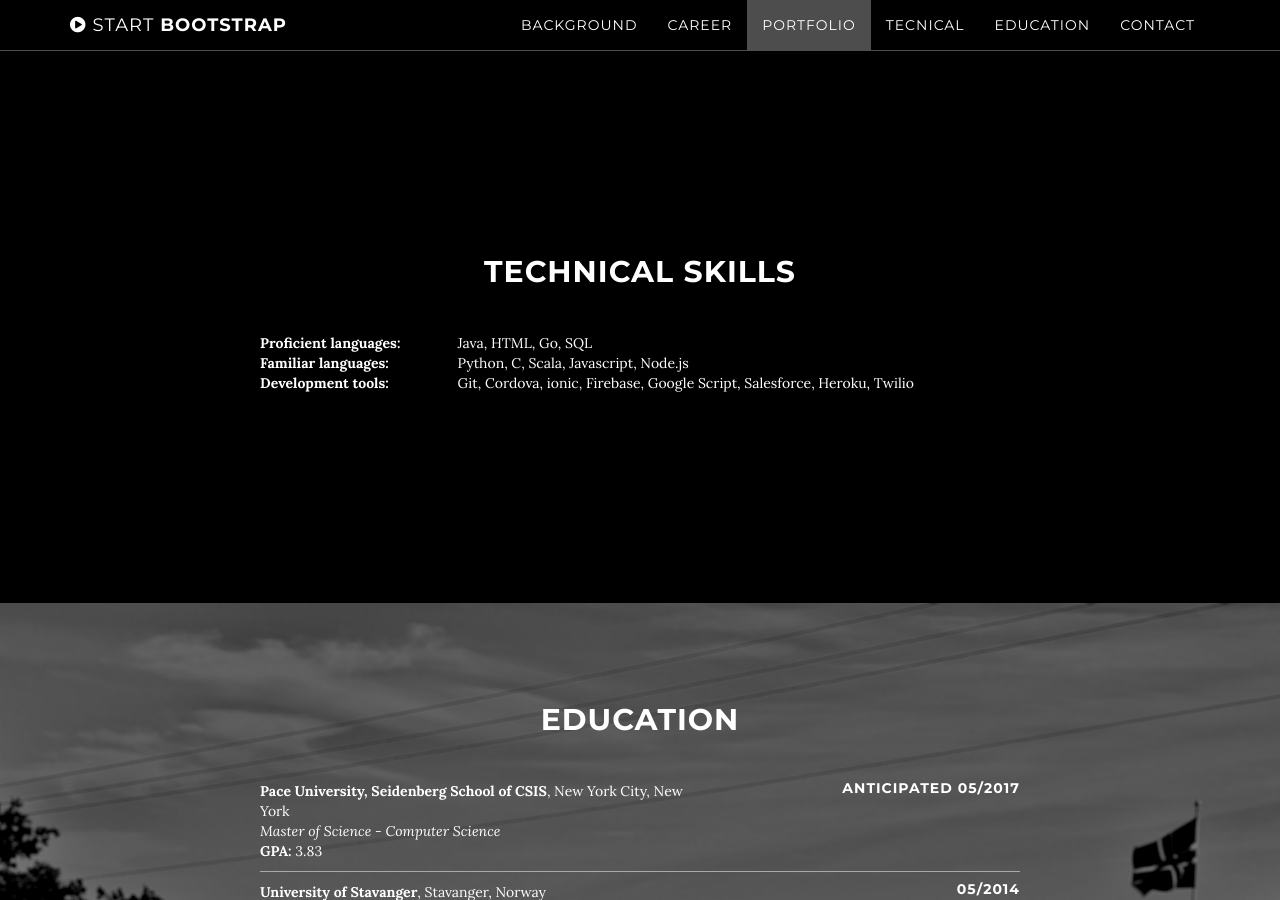
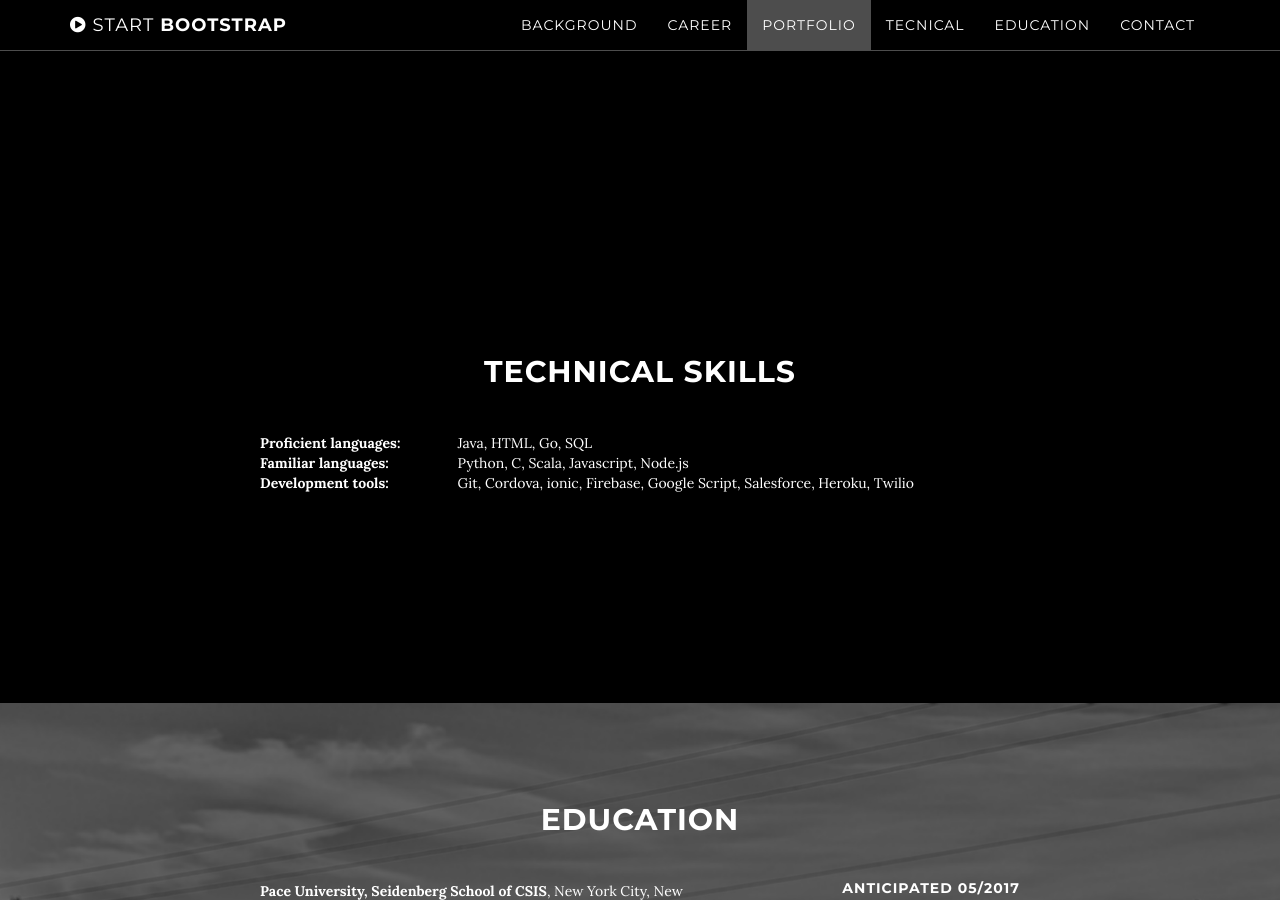
Before and after one commit to jangerhard/jangerhard.github.io, a Jekyll site: the page built from index.html, in a window 1280 px wide and 900 px high, scrolled down 3446 px. Built offline with Jekyll 4.4.1, drawn with Linux system fonts in a browser that asks for light colours.

Commit message:
Fixed padding in portfolio

```diff
--- a/_includes/career.html
+++ b/_includes/career.html
@@ -38,4 +38,5 @@
                 </div>
             </div>
         </div>
+    </div>
 </section>
--- a/_includes/css/grayscale.css
+++ b/_includes/css/grayscale.css
@@ -267,6 +267,7 @@ padding: 10px 0px;
 }
 
 .portfolio {
+    padding-bottom: 100px;
     margin-right: 100px;
     margin-left: 100px;
 }
--- a/_includes/portfolio.html
+++ b/_includes/portfolio.html
@@ -1,6 +1,5 @@
 <!-- career Section -->
-<section id="portfolio" class="content-section text-center">
-    <div class="container">
+<section id="portfolio" class=" container content-section text-center">
     <div class="portfolio">
         <div class="row">
             <div class="col-lg-10 col-lg-offset-1 text-center">
@@ -23,6 +22,5 @@
         </div>
         <!-- /.row -->
     </div>
-    </div>
     <!-- /.container -->
 </section>
```
Lines whose indentation alone changed are shown as unchanged.
